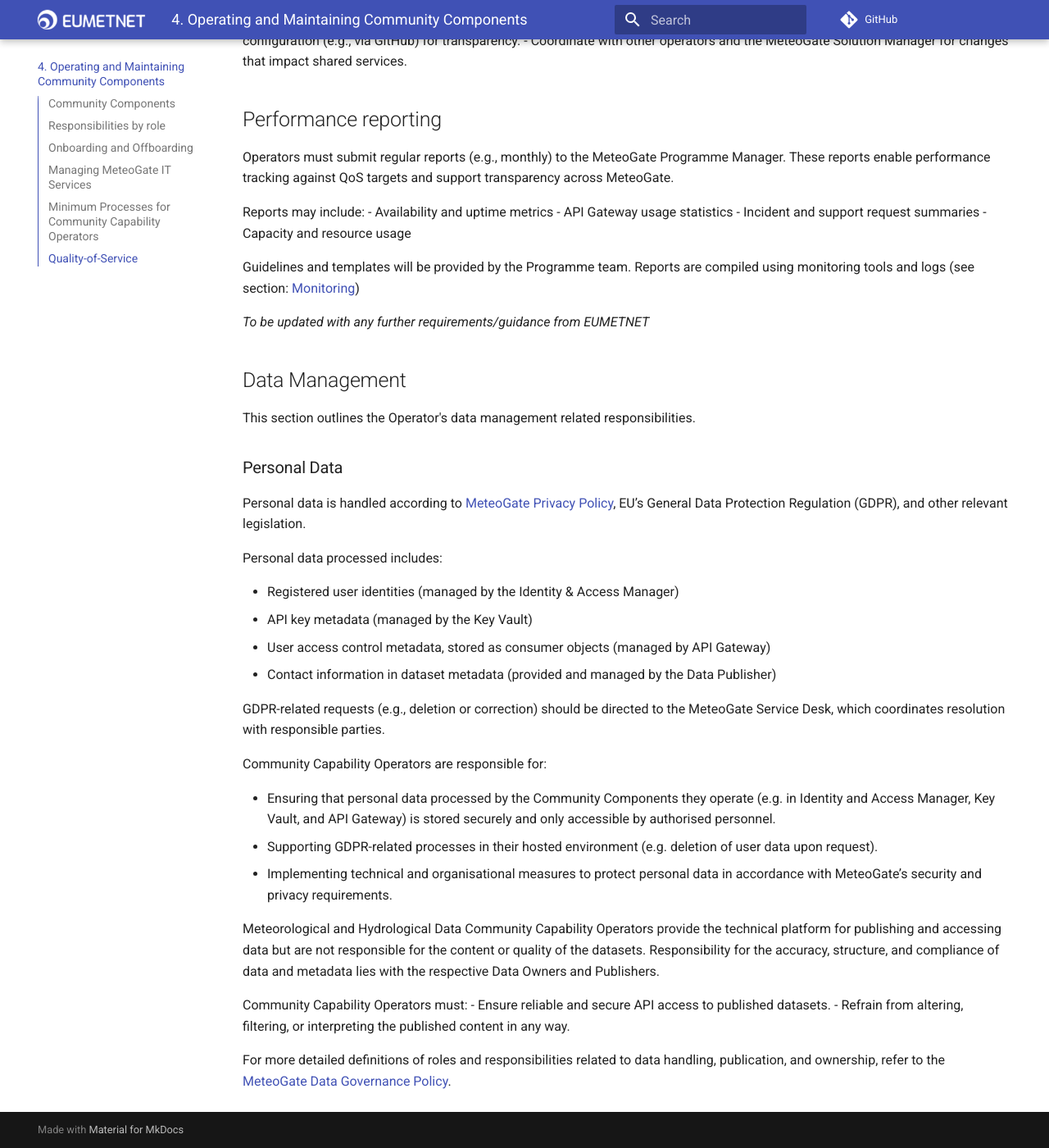
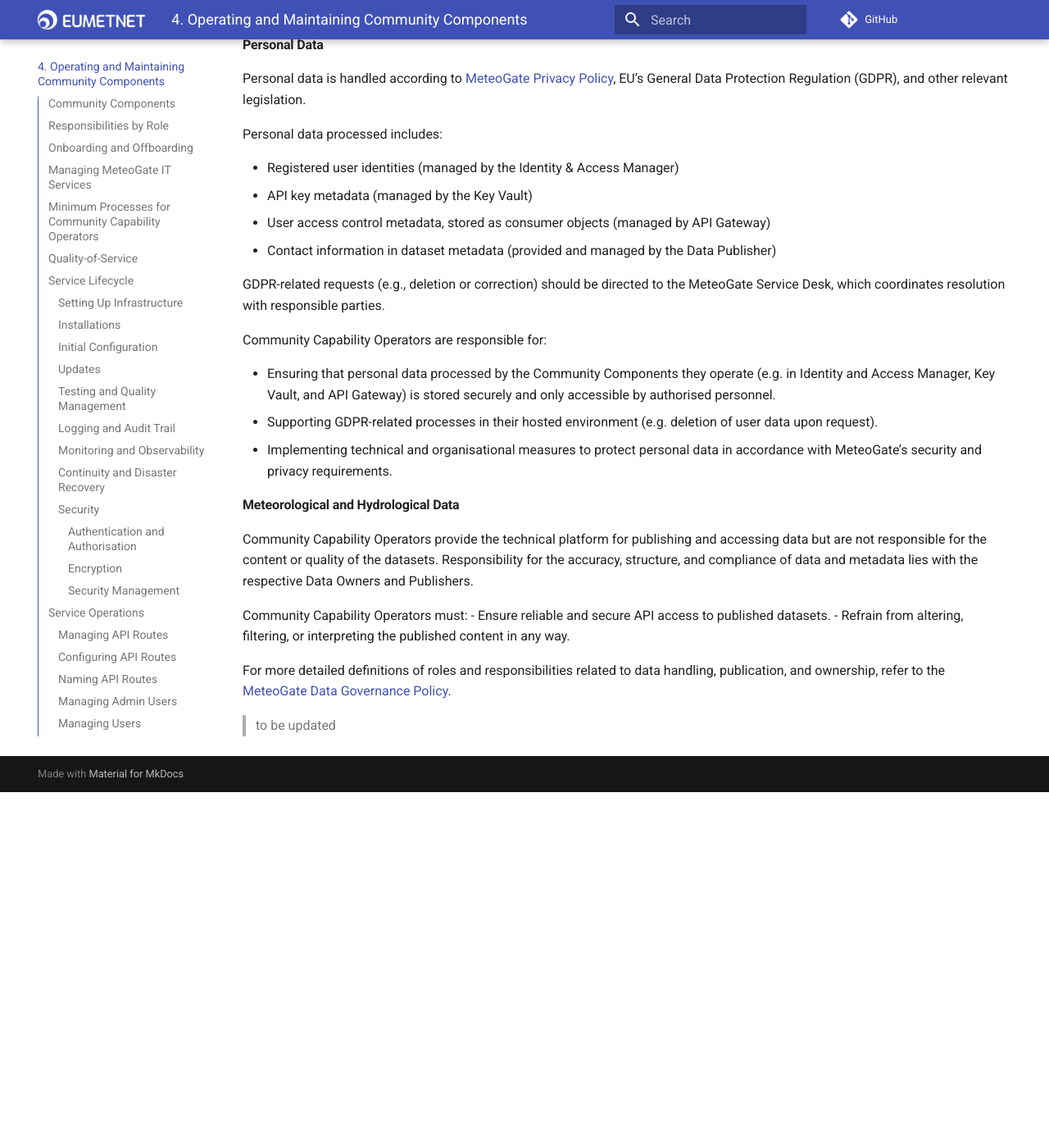
Before and after one commit to EUMETNET/meteogate-documentation, an MkDocs documentation site: the page built from docs/4-operating-and-maintaining-community-components.md, in a window 1280 px wide and 1400 px high, scrolled down 15644 px. Shown: the whole window at 82% size. Built offline with MkDocs 1.6.1 and Material for MkDocs 9.7.7, drawn with Linux system fonts in a browser that asks for light colours; comment, search, counter and statistics services are not loaded; after the commit the page ends 16610 px from its top, so only the background shows below that; some of the changed text lies outside the part shown.

Commit message:
Update 4-operating-and-maintaining-community-components.md

```diff
--- a/docs/4-operating-and-maintaining-community-components.md
+++ b/docs/4-operating-and-maintaining-community-components.md
@@ -17,7 +17,7 @@ The Community Components covered in this guide include:
 - **Identity & Access Manager (Keycloak)**: Handles identity federation and user group management.
 - **Third-Party Configuration Management Tool (GitHub)**: Automates API route deployment and configuration via the API Management Tool.
 
-## Responsibilities by role
+## Responsibilities by Role
 
 The agreed responsibilities of MeteoGate operators include:
 
@@ -77,7 +77,7 @@ QoS metrics and expectations—such as uptime, latency, and response time—will
 
 See also: Section about [Monitoring](#monitoring-and-observability) and Reporting Performance.
 
-# Service Lifecycle
+## Service Lifecycle
 
 This section outlines the lifecycle of hosting and operating MeteoGate Community Components, including setup, configuration, testing, updates, and ongoing operations.
 
@@ -87,7 +87,7 @@ It aligns with MeteoGate Quality-of-Service and cybersecurity requirements and c
 
 _Data Explorer info to be added_
 
-## Setting Up Infrastructure
+### Setting Up Infrastructure
 
 In MeteoGate, the API Gateway and Support Services are deployed using Infrastructure as Code (IaC) with Terraform. The infrastructure is designed to be cloud-platform agnostic, with a primary reference deployment on the European Weather Cloud (EWC).
 
@@ -108,7 +108,7 @@ Terraform modules and technical instructions are available at: [GitHub – EUROD
 
 Resource recommendations (e.g. for Kubernetes clusters, VM sizes) are available in the repository _Link TBA_
 
-## Installations
+### Installations
 
 The following MeteoGate Community Components are automatically installed and pre-configured using Terraform as part of the infrastructure deployment process. This ensures consistent and reproducible setup across environments.
 
@@ -139,14 +139,14 @@ Some manual actions (such as registering new API Gateway instances and injecting
 - GitHub-based tool for managing API Gateway route configuration.
 - Operators must be granted access to manage route YAML files and trigger CI/CD workflows.
 
-## Initial Configuration
+### Initial Configuration
 
 Most installation and configuration steps are automated. Manual tasks are limited to injecting required secrets and managing access credentials. After provisioning, the following initial tasks may be required:
 
 - Identity Provider Setup: Some IdPs (such as GitHub or Google) are pre-configured via Terraform. Credentials (e.g. client secrets) must be provided securely before deployment. Additional IdPs must be added manually. See section 5.2 for managing IdPs in Keycloak. <add link>
 - Key Vault Bootstrapping: Vault is initialised by Terraform. Secrets used for configuring API Gateway admin access and CI/CD credentials must be added via GitHub.
 
-## Updates
+### Updates
 
 Updates to MeteoGate Community Components use the same Terraform-based IaC approach as the initial deployment, enabling operators to manage updates consistently with version-controlled configurations and reproducible pipelines.
 
@@ -162,7 +162,7 @@ In EWC environments, Community Capability Operators are expected to coordinate w
 
 More detailed update instructions, including versioning recommendations and rollback procedures, will be provided in the GitHub repository. (_not yet documented_)
 
-## Testing and Quality Management
+### Testing and Quality Management
 
 All new deployments of MeteoGate Community Components must be tested to verify that services are correctly installed, configured, and reachable. Existing deployments should also be re-tested after updates or configuration changes to ensure continuity and stability.
 
@@ -176,7 +176,7 @@ Integration or end-to-end test automation is recommended when possible, although
 
 You can use the [Test plan from the FEMDI Programme](https://tlnt19059.sharepoint.com/:w:/r/sites/FEMDI/ET%20FEMDI/ET%20Working%20folder/RODEO_FEMDI_test_plan.docx?d=w510c36cc158f4dc18044cd4c072dea39&csf=1&web=1&e=AimA5j) as a reference when planning or executing tests.
 
-## Logging and Audit Trail
+### Logging and Audit Trail
 
 Logging is an essential part of operating MeteoGate Community Components. It supports system observability, incident investigation, auditing, and performance monitoring. All core components—including the API Gateway, Developer Portal, Vault, and Identity & Access Manager—should have logging enabled.
 
@@ -205,7 +205,7 @@ Further logging configuration examples and integrations (e.g., with Prometheus o
 
 _TBA_
 
-## Monitoring and Observability
+### Monitoring and Observability
 
 Monitoring and observability are essential for maintaining reliable operations, detecting issues early, and supporting performance analysis across MeteoGate Community Components.
 
@@ -222,7 +222,7 @@ Each deployment should include:
 
 A central **Insights Service** is planned as part of MeteoGate to provide shared usage metrics and operational dashboards. Further information will be added as the service becomes available.
 
-## Continuity and Disaster Recovery
+### Continuity and Disaster Recovery
 
 To ensure service continuity and enable recovery from system failures or data loss, each MeteoGate Community Component deployment must implement a disaster recovery plan. This includes regular backups of application data and configuration, as well as defined restore procedures.
 
@@ -255,7 +255,7 @@ _<to be verified>_
 
 See the [GitHub repository](EURODEO/femdi-gateway-iac) for backup and restore configuration and instructions.
 
-## Security
+### Security
 
 "Security is crucial for MeteoGate Community Components. Each operator must ensure their deployment environment meets MeteoGate Quality-of-Service requirements, Cyber Security Policy, and regulatory frameworks like the EU’s NIS2 Directive.
 
@@ -268,14 +268,14 @@ Operators must ensure protection against:
 - Misconfigurations that could expose APIs or internal components.
 - Credential or token leakage (e.g. admin passwords, service tokens).
 
-### Authentication and Authorisation
+#### Authentication and Authorisation
 
 - Authentication is handled via third-party Identity Providers (IdPs), federated through Keycloak.
 - User registration and login are managed by the Developer Portal, which interacts with Keycloak and creates consumer records in the API Gateway (APISIX).
 - Access to APIs can be restricted via API Keys, which are issued by the Developer Portal and stored securely in the Key Vault (Vault).
 - Admins can manage user roles and disable access through backend scripts (see Section 4.3).
 
-### Encryption
+#### Encryption
 
 - All communication between MeteoGate components and users is encrypted using HTTPS/TLS.
 - Internal traffic between Vault instances in HA mode is also encrypted.
@@ -283,7 +283,7 @@ Operators must ensure protection against:
 
 Important: Ensure all public endpoints use valid TLS certificates and that internal service communication is encrypted and authenticated.
 
-### Security Management
+#### Security Management
 
 Community Capability Operators must ensure that:
 
@@ -294,7 +294,7 @@ Community Capability Operators must ensure that:
 
 For more information, refer to the **MeteoGate Cybersecurity Policy** _[link to be added]_.
 
-# Service Operations
+## Service Operations
 
 This section provides operational guidance for Community Capability Operators to maintain MeteoGate Community Components. Tasks ensure shared services like the API Gateway, Developer Portal, Key Vault, and Identity & Access Management remain available, secure, and efficient.
 
@@ -302,7 +302,7 @@ Service operations include configuring API routes, managing user authentication
 
 The section covers API Gateway tasks (e.g., onboarding new APIs, managing routes and rate limits) and support services (e.g., handling user groups, IdP configurations, and secrets management). Many operations are implemented through configuration as code and automated workflows in GitHub repositories
 
-## Managing API Routes
+### Managing API Routes
 
 API Gateway configuration—including available Data Supply API endpoints (i.e. upstream APIs), rate limiting, and authentication settings—is managed through the API Management Tool at [EUMETNET/api-management-tool-poc](https://github.com/EUMETNET/api-management-tool-poc)
 
@@ -371,7 +371,7 @@ Further guidance and examples will be added to the API Management Tool documenta
 _Route names / naming schemes / hierarchy <- guidance needed on the naming scheme: The URL that someone will use to access e.g. E-SOH data via MeteoGate GW. i.e. meteogate.api.eu/XXX
 Stuart and Vegar to make a proposal_
 
-## Managing Admin Users
+### Managing Admin Users
 
 Administration credentials for MeteoGate Community Components must be handled securely and consistently across all environments. Each component has its own method for managing admin-level access, and some share credentials with automation tools used for deployment and configuration.
 
@@ -397,11 +397,11 @@ Admin credentials must be securely stored and rotated according to the hosting o
 - Currently, access is based on a root token, which should be used with caution.
 - The setup supports integration with other IdPs in future to enable more granular admin access and auditing.
 
-## Managing Users
+### Managing Users
 
 User management in MeteoGate is largely automated through the Developer Portal and requires minimal manual intervention from admins under normal circumstances.
 
-### User Registration and Provisioning
+#### User Registration and Provisioning
 
 - When a user authenticates for the first time (e.g. via GitHub or another IdP), a user account is automatically created in the Identity & Access Manager (Keycloak).
 - Upon requesting an API Key, the Developer Portal:
@@ -410,7 +410,7 @@ User management in MeteoGate is largely automated through the Developer Portal a
 - Each user can have one API Key at a time. The Developer Portal checks for existing API Key and consumer status before issuing a new key.
 - Users are initially assigned to the USER group.
 
-### User Roles
+#### User Roles
 
 There are three types of users in the system:
 - **USER**: Default group with standard access and rate limits.
@@ -422,7 +422,7 @@ Rate limit configuration:
 - For **EUMETNET_USERs**, a global enhanced rate limit is applied using the API Management
 - Tool configuration file (YAML). This setting overrides route-specific limits to allow higher throughput.
 
-### Manual User Management
+#### Manual User Management
 
 Although automated, user accounts can be managed manually by administrators using backend scripts provided in the [Developer Portal backend](https://github.com/EUMETNET/Dev-portal/tree/main/backend)
 
@@ -435,11 +435,11 @@ These operations are handled in the correct technical order to avoid inconsisten
 
 Admins performing these operations must use a valid admin token to authenticate with the backend.
 
-## Managing API Keys
+### Managing API Keys
 
 API Key management in MeteoGate is primarily automated through the **Developer Portal**. End users can request and manage their API Key without administrative intervention.
 
-### Automated Management via Developer Portal
+#### Automated Management via Developer Portal
 - When a registered user requests an API Key, the Developer Portal:
     1. Creates a new API Key in the Key Vault
     2. Associates the key with the user’s account
@@ -447,20 +447,20 @@ API Key management in MeteoGate is primarily automated through the **Developer P
 
 - Each user may hold only one API Key at a time. The system checks for existing keys before issuing a new one.
 
-### Manual Key Administration
+#### Manual Key Administration
 
 In exceptional cases (e.g. security incidents or support actions), admins can:
   - View, revoke, or delete API Keys manually.
   - Use Vault’s web UI or backend scripts available in GitHub to manage keys.
 Scripts for key management and automation are available in: [EURODEO/Dev-portal GitHub repository](https://github.com/EURODEO/Dev-portal)
 
-### API Key Validity and Expiry
+### #API Key Validity and Expiry
 
 Currently, API Keys do not expire automatically. Support for configurable key validity periods is planned for future updates and will be defined in the Developer Portal and Key Vault integration settings.
 
 API Key lifecycle policies (e.g. renewal, expiration, and deactivation) should follow the Programme’s security requirements and be documented accordingly.
 
-## Managing IdPs
+### Managing IdPs
 
 Admins can manage the set of trusted IdPs in the Identity & Access Manager (Keycloak) UI. Keycloak supports an extensive list of IdPs out-of-the-box. It also supports any OpenId Connect or SAML 2.0 IdP.
 
@@ -470,11 +470,11 @@ To add or configure a new Identity Provider, refer to the official Keycloak docu
 
 _<to be updated; what is the policy for managing IdPs, e.g. approval?>_
 
-## Syncing User and API Endpoint Data Between Environments
+### Syncing User and API Endpoint Data Between Environments
 
 In deployments where MeteoGate API Gateway instances are hosted in multiple cloud environments (e.g. EWC at ECMWF and EUMETSAT), configuration consistency across instances is essential.
 
-### User Synchronisation
+#### User Synchronisation
 
 - When a user registers via the Developer Portal, they are automatically registered as a consumer in each deployed API Gateway instance.
 - This ensures that the same API Key can be used across all environments.
@@ -482,7 +482,7 @@ In deployments where MeteoGate API Gateway instances are hosted in multiple clou
 
 See technical implementation in: [EURODEO/Dev-portal GitHub repository](https://github.com/EURODEO/Dev-portal)
 
-### Route Synchronisation
+#### Route Synchronisation
 
 - All Data Supply routes (API endpoints) are defined and maintained using the API Management Tool in GitHub: EUMETNET/api-management-tool-poc
 - By default, routes are added to all Gateway instances, but the system is flexible: routes can also be configured per platform using the platform: field in the YAML configuration.
@@ -490,12 +490,11 @@ See technical implementation in: [EURODEO/Dev-portal GitHub repository](https://
 
 The entire sync and deployment process is containerised, runs in Kubernetes, and is designed for reliable operation across federated platforms. This architecture ensures seamless multi-cloud availability and simplifies the onboarding of new APIs and users across the MeteoGate federation.
 
-## Key Vault Service Token Renewals
+### Key Vault Service Token Renewals
 
 API Gateway and Developer Portal use service tokens to communicate with Key Vault. These tokens have a maximum TTL of 768 hours (32 days). To prevent token revocation, a Cron job is scheduled to run on the 1st and 15th of each month to reset the token period.
 
-
-# Processes and Reporting
+## Processes and Reporting
 
 This chapter defines the shared operational processes that all MeteoGate Community Capability Operators must follow to ensure a consistent level of service, regulatory compliance, and operational accountability.
 
@@ -505,7 +504,7 @@ Community Capability Operators may use their own internal IT service management
 
 Possibly amend with relevant common process diagrams from [42 Common Processes and Ways of Working - MeteoGate.docx](https://tlnt19059.sharepoint.com/:w:/r/sites/FEMDI/ET%20FEMDI/ET%20Working%20folder/Documentation%20working%20area/42%20Common%20Processes%20and%20Ways%20of%20Working%20-%20MeteoGate.docx?d=w34e1ef2e9e3c46f280165abff29f429c&csf=1&web=1&e=CUSvDF)
 
-## Incident Management
+### Incident Management
 
 Community Capability Operators must ensure timely identification, logging, communication, and resolution of service incidents. This includes:
 
@@ -526,7 +525,7 @@ In addition to resolving individual incidents, Community Capability Operators ar
 
 Problem resolution efforts should be tracked and reported where appropriate, especially for issues affecting multiple environments or stakeholders.
 
-## Support Requests Management
+### Support Requests Management
 
 The MeteoGate Service Desk, operated by a FEMDI consortium member, is the central contact for all stakeholders. It handles receiving, triaging, and coordinating support requests, ensuring consistent issue management.
 
@@ -542,7 +541,7 @@ The MeteoGate Service Desk, operated by a FEMDI consortium member, is the centra
 - Tracking the progress and status of support cases, and reporting on response or resolution times if required.
 - Collaborating with Data Publishers, other operators, or technical teams as needed to resolve incidents.
 
-## Change Management
+### Change Management
 
 Changes to infrastructure or configuration (e.g., new routes, IdPs, or platform updates) must follow a documented and controlled change process.
 
@@ -551,8 +550,7 @@ Community Capability Operators must:
 - Use version-controlled configuration (e.g., via GitHub) for transparency.
 - Coordinate with other operators and the MeteoGate Solution Manager for changes that impact shared services.
 
-
-## Performance reporting
+### Performance reporting
 
 Operators must submit regular reports (e.g., monthly) to the MeteoGate Programme Manager. These reports enable performance tracking against QoS targets and support transparency across MeteoGate.
 
@@ -566,11 +564,11 @@ Guidelines and templates will be provided by the Programme team. Reports are com
 
 _To be updated with any further requirements/guidance from EUMETNET_
 
-## Data Management
+### Data Management
 
 This section outlines the Operator's data management related responsibilities.
 
-### Personal Data
+#### Personal Data
 
 Personal data is handled according to [MeteoGate Privacy Policy](https://tlnt19059.sharepoint.com/:w:/r/sites/FEMDI/ET%20FEMDI/ET%20Working%20folder/Operating%20Model/FEMDI%20Privacy%20policy.docx?d=w86090b46ea1642dfbdf40e2bc483e503&csf=1&web=1&e=RVrHSQ), EU’s General Data Protection Regulation (GDPR), and other relevant legislation.
 
@@ -589,8 +587,8 @@ Community Capability Operators are responsible for:
 - Supporting GDPR-related processes in their hosted environment (e.g. deletion of user data upon request).
 - Implementing technical and organisational measures to protect personal data in accordance with MeteoGate’s security and privacy requirements.
 
+#### Meteorological and Hydrological Data
 
-Meteorological and Hydrological Data
 Community Capability Operators provide the technical platform for publishing and accessing data but are not responsible for the content or quality of the datasets. Responsibility for the accuracy, structure, and compliance of data and metadata lies with the respective Data Owners and Publishers.
 
 Community Capability Operators must:
@@ -598,3 +596,5 @@ Community Capability Operators must:
 - Refrain from altering, filtering, or interpreting the published content in any way.
 
 For more detailed definitions of roles and responsibilities related to data handling, publication, and ownership, refer to the [MeteoGate Data Governance Policy](https://tlnt19059.sharepoint.com/:w:/r/sites/FEMDI/ET%20FEMDI/ET%20Working%20folder/Operating%20Model/Data%20governance%20policy.docx?d=wb938b06e5b694bf1914c4202ee6aaa8a&csf=1&web=1&e=AH2lgh).
+
+> to be updated
```
